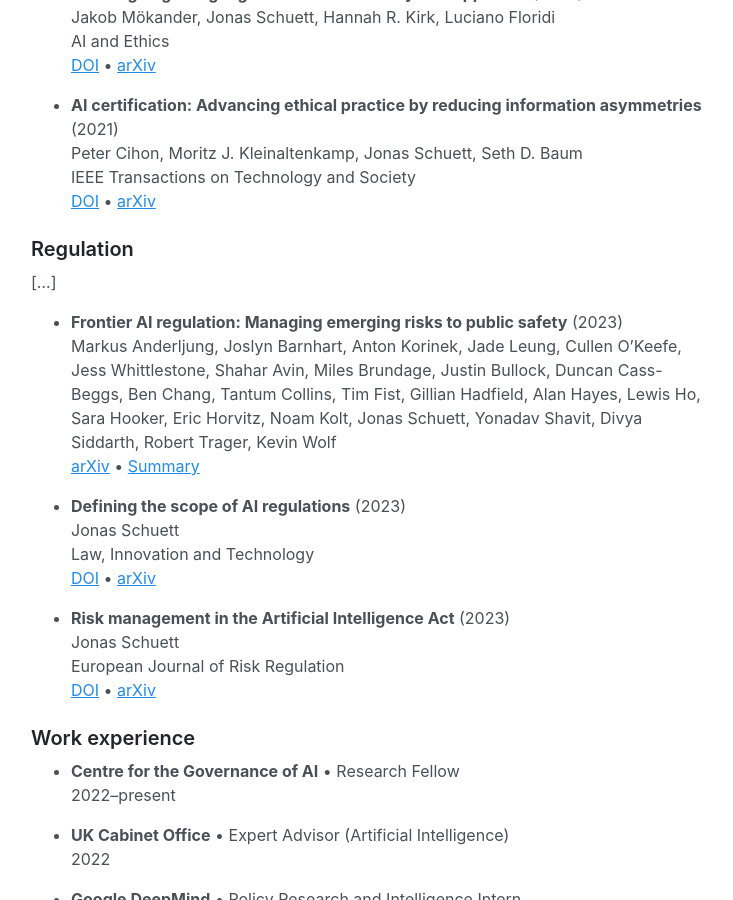
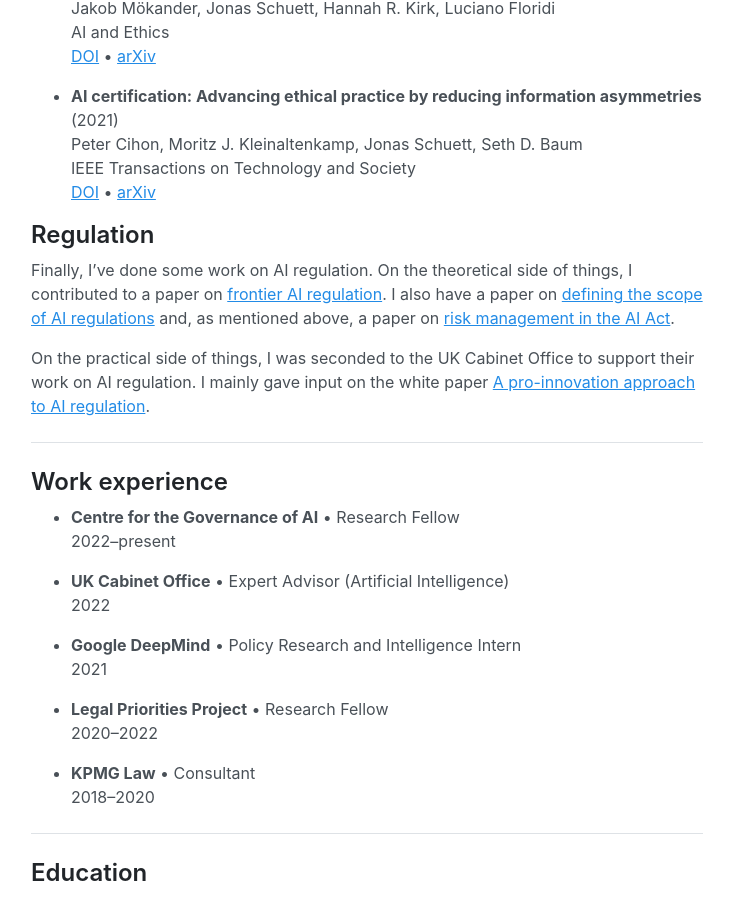
Before and after one commit to jonasschuett/jonasschuett.github.io, a Jekyll site: the page built from _posts/2020-04-04-introduction.md, in a window 1280 px wide and 900 px high, scrolled down 2470 px. Shown: the whole window, without its empty margins (273-1006 px from the left). Built offline with Jekyll 4.4.1, drawn with Linux system fonts in a browser that asks for light colours.

Commit message:
Update 2020-04-04-introduction.md

```diff
--- a/_posts/2020-04-04-introduction.md
+++ b/_posts/2020-04-04-introduction.md
@@ -12,7 +12,7 @@ I'm currently wrapping up my PhD in law at Goethe University Frankfurt. I hold a
 ![Jonas Schuett](/jonasschuett.jpg "Jonas Schuett")
 
 
-### Risk management
+## Risk management
 
 I do a lot of work on AI risk management. I try to figure out how frontier AI developers should manage catastrophic risks from AI.
 
@@ -23,7 +23,7 @@ In the past, I have also worked on several projects related to risk governance.
 ![Risk Management](/risk_management.jpg "Risk Management")
 
 
-### Corporate governance
+## Corporate governance
 
 […]
 
@@ -41,7 +41,7 @@ Information <br>
 [DOI](https://doi.org/10.3390/info12070275)
 
 
-### Auditing
+## Auditing
 
 […]
 
@@ -56,26 +56,15 @@ IEEE Transactions on Technology and Society <br>
 [DOI](https://doi.org/10.1109/TTS.2021.3077595) • [arXiv](https://arxiv.org/abs/2105.10356)
 
 
-### Regulation
+## Regulation
 
-[…]
+Finally, I've done some work on AI regulation. On the theoretical side of things, I contributed to a paper on [frontier AI regulation](https://arxiv.org/abs/2307.03718). I also have a paper on [defining the scope of AI regulations](https://doi.org/10.1080/17579961.2023.2184135) and, as mentioned above, a paper on [risk management in the AI Act](https://doi.org/10.1017/err.2023.1).
 
-- **Frontier AI regulation: Managing emerging risks to public safety** (2023) <br>
-Markus Anderljung, Joslyn Barnhart, Anton Korinek, Jade Leung, Cullen O'Keefe, Jess Whittlestone, Shahar Avin, Miles Brundage, Justin Bullock, Duncan Cass-Beggs, Ben Chang, Tantum Collins, Tim Fist, Gillian Hadfield, Alan Hayes, Lewis Ho, Sara Hooker, Eric Horvitz, Noam Kolt, Jonas Schuett, Yonadav Shavit, Divya Siddarth, Robert Trager, Kevin Wolf <br>
-[arXiv](https://arxiv.org/abs/2307.03718) • [Summary](https://www.governance.ai/post/frontier-ai-regulation)
+On the practical side of things, I was seconded to the UK Cabinet Office to support their work on AI regulation. I mainly gave input on the white paper [A pro-innovation approach to AI regulation](https://www.gov.uk/government/publications/ai-regulation-a-pro-innovation-approach/white-paper).
 
-- **Defining the scope of AI regulations** (2023) <br>
-Jonas Schuett <br>
-Law, Innovation and Technology <br>
-[DOI](https://doi.org/10.1080/17579961.2023.2184135) • [arXiv](https://arxiv.org/abs/1909.01095)
+---
 
-- **Risk management in the Artificial Intelligence Act** (2023) <br>
-Jonas Schuett <br>
-European Journal of Risk Regulation <br>
-[DOI](https://doi.org/10.1017/err.2023.1) • [arXiv](https://arxiv.org/abs/2212.03109)
-
-
-### Work experience
+## Work experience
 
 - **Centre for the Governance of AI** • Research Fellow <br>
 2022–present
@@ -94,7 +83,7 @@ European Journal of Risk Regulation <br>
 
 ---
 
-### Education
+## Education
 
 - **Goethe University Frankfurt** • PhD, Law <br>
 2018–present
```
